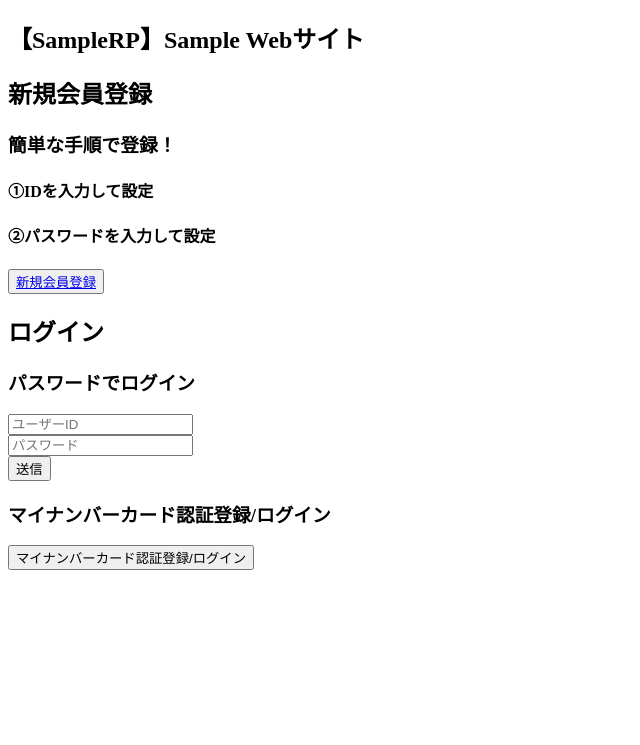
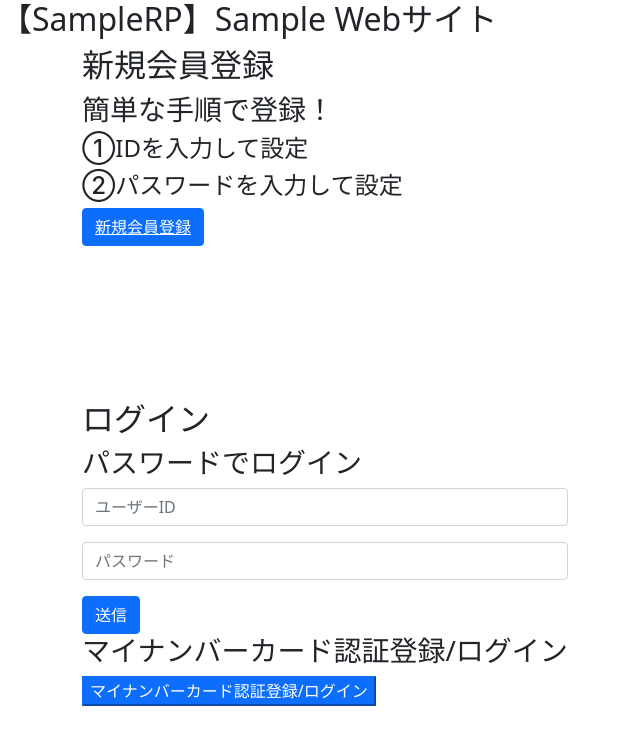
Before and after one commit to c-3lab/mynumbercard-idp, a Flask app: page /login in a window 1280 px wide. Shown: the top 745 px of the page, without its empty margins (0-640 px from the left). Run offline with Flask 3, Linux system fonts and the light colour scheme; some libraries are stand-ins or nearby versions.

Commit message:
BootStrapの導入

```diff
--- a/backend/examples/sample-rp/templates/login.html
+++ b/backend/examples/sample-rp/templates/login.html
@@ -5,19 +5,19 @@
         <meta name="viewport" content="width=device-width, initial-scale=1">
         <meta http-equiv="Cache-Control" content="no-store">
 
+        <link href="https://cdn.jsdelivr.net/npm/bootstrap@5.0.2/dist/css/bootstrap.min.css" rel="stylesheet" integrity="sha384-EVSTQN3/azprG1Anm3QDgpJLIm9Nao0Yz1ztcQTwFspd3yD65VohhpuuCOmLASjC" crossorigin="anonymous">
+
         <title>新規会員登録/ログイン</title>
     </head>
     <body>
-        <div class="position-absolute top-5 start-5">
-            <div class="top_inner text-blue">
-                <h2>【SampleRP】Sample Webサイト</h2>
-            </div>
-        </div>
+        <header>
+            <h2>【SampleRP】Sample Webサイト</h2>
+        </header>
 
-        <div class="position-absolute top-30 start-10">
-            <div class="container">
-                <div class="row">
-                    <div class="col-md-3">
+        <div class="container">
+            <div class="position-relative">
+                <div class="position-absolute top-30 start-40">
+                    <div class="row">
                         <div class="content-box">
                             <h2>新規会員登録</h2>
                             <div class="row">
@@ -36,8 +36,8 @@
             </div>
         </div>
 
-        <div class="position-absolute top-30 start-70">
-            <div class="container">
+        <div class="container">
+            <div class="position-absolute top-50 start-60">
                 <div class="content-box">
                     <h2>ログイン</h2>
                     <div class="row">
@@ -61,5 +61,8 @@
                 </div>
             </div>
         </div>
+        <script src="https://code.jquery.com/jquery-3.3.1.slim.min.js" integrity="sha384-q8i/X+965DzO0rT7abK41JStQIAqVgRVzpbzo5smXKp4YfRvH+8abtTE1Pi6jizo" crossorigin="anonymous"></script>
+        <script src="https://cdnjs.cloudflare.com/ajax/libs/popper.js/1.14.3/umd/popper.min.js" integrity="sha384-ZMP7rVo3mIykV+2+9J3UJ46jBk0WLaUAdn689aCwoqbBJiSnjAK/l8WvCWPIPm49" crossorigin="anonymous"></script>
+        <script src="https://stackpath.bootstrapcdn.com/bootstrap/4.1.3/js/bootstrap.min.js" integrity="sha384-ChfqqxuZUCnJSK3+MXmPNIyE6ZbWh2IMqE241rYiqJxyMiZ6OW/JmZQ5stwEULTy" crossorigin="anonymous"></script>
     </body>
 </html>
```
